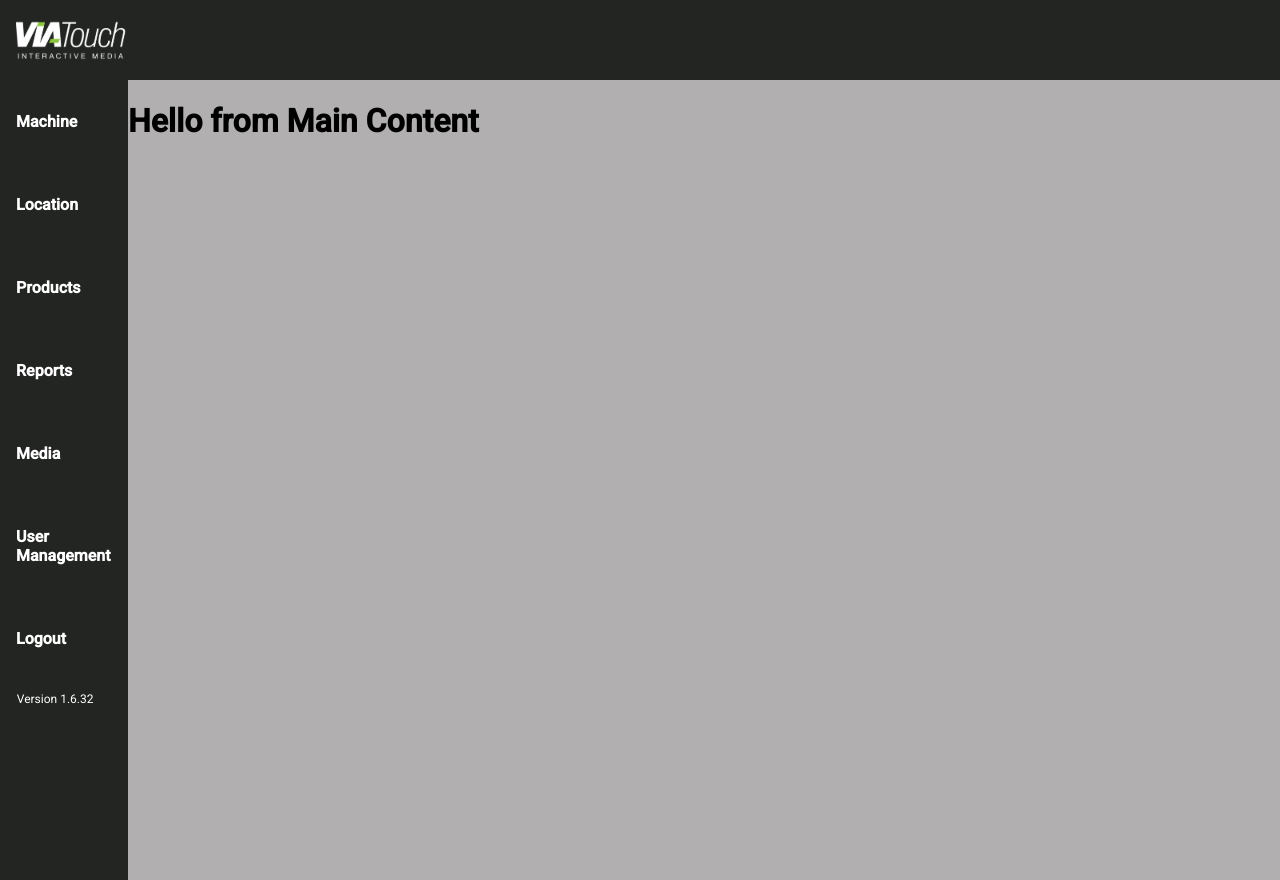
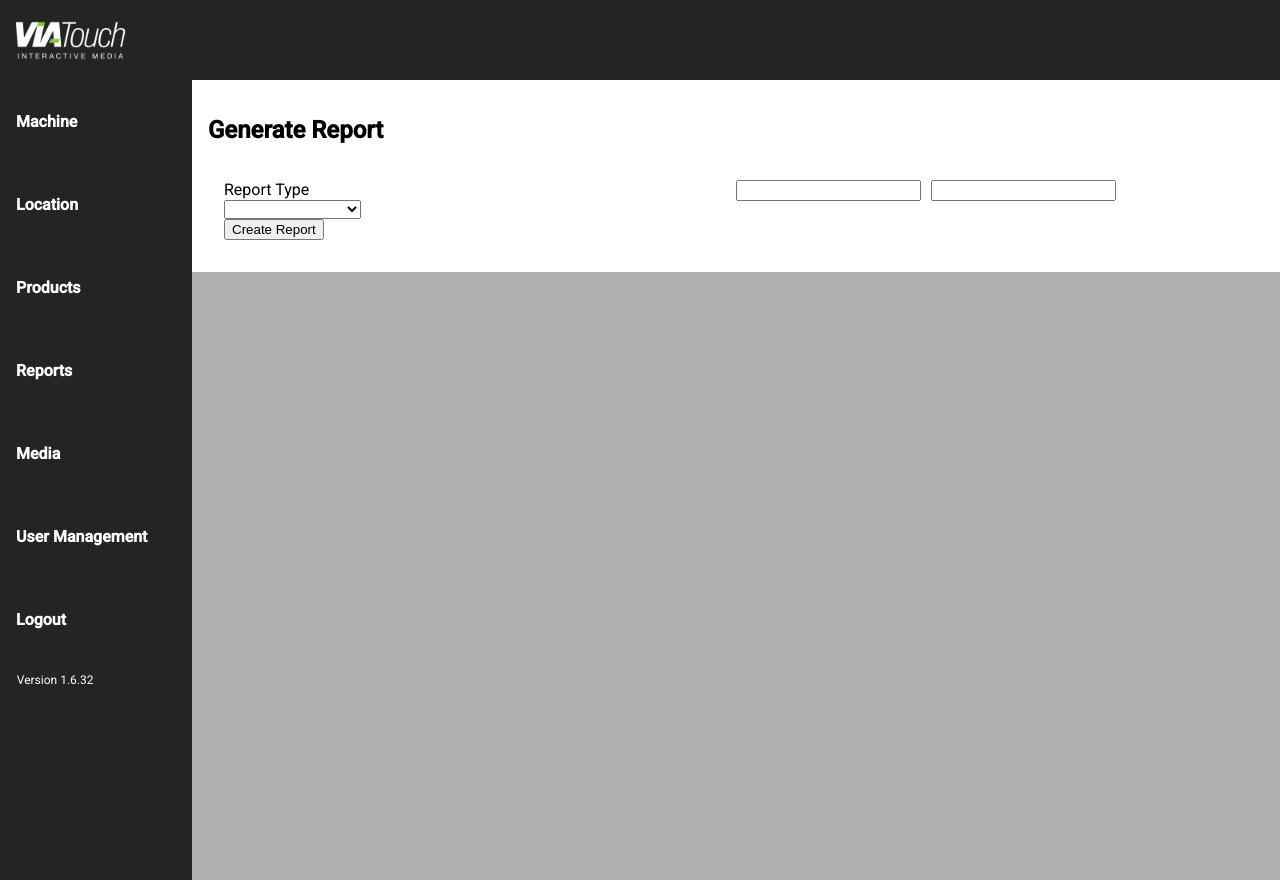
Before and after one commit to TerrenceArceo/viatouch-dashboard-report, a React (Create React App) app: page / in a window 1280 px wide. Built offline with nearby package versions, Linux system fonts and the light colour scheme.

Commit message:
added functionality to keep track of date criteria chosen by the user in GenerateReport Component

```diff
--- a/package.json
+++ b/package.json
@@ -6,7 +6,10 @@
     "@testing-library/jest-dom": "^5.16.1",
     "@testing-library/react": "^12.1.2",
     "@testing-library/user-event": "^13.5.0",
+    "date-fns": "^2.28.0",
     "react": "^17.0.2",
+    "react-calendar": "^3.6.0",
+    "react-datepicker": "^4.6.0",
     "react-dom": "^17.0.2",
     "react-scripts": "5.0.0",
     "web-vitals": "^2.1.4"
--- a/src/components/MainContent.js
+++ b/src/components/MainContent.js
@@ -1,7 +1,9 @@
+import GenerateReport from "../subcomponents/GenerateReport"
+
 export default function MainContent() {
     return (
         <div className="main-content">
-            <h1>Hello from Main Content</h1>
+            <GenerateReport />
         </div>
     )
 }
--- a/src/style.css
+++ b/src/style.css
@@ -48,7 +48,7 @@ aside {
     background: #222521;
     color: #fff;
     height: 100vh;
-    width: 10%;
+    width: 15%;
 }
 
 aside h4 {
@@ -67,5 +67,32 @@ aside h4 {
 
 .main-content {
     background: rgb(177, 175, 175);
-    width: 90%;
+    width: 85%;
 }
+
+/* ---------- */
+/* Generate Report Component */
+/* ---------- */
+
+.generate-report-component {
+    background: #fff;
+    padding: 1em;
+}
+
+.generate-report-component form {
+    width: 50%;
+}
+
+.generate-report-content {
+    display: flex;
+    padding: 1em;
+}
+
+.date-picker {
+    display: flex;
+    margin: 0;
+}
+
+.endDateInput {
+    margin-left: 10px;
+}
--- /dev/null
+++ b/src/subcomponents/GenerateReport.js
@@ -0,0 +1,84 @@
+import {useState, useEffect} from 'react'
+import DatePicker from 'react-datepicker'
+import 'react-datepicker/dist/react-datepicker.css'
+import { format } from 'date-fns'
+
+export default function GenerateReport() {
+    const [reportType, setReportType] = useState('')
+    const [startDate, setStartDate] = useState(null)
+    const [endDate, setEndDate] = useState(null)
+
+
+    function handleChange(event) {
+        const { value } = event.target
+        setReportType(prevType => value)
+    }
+
+    function formattedDate(selectedDate) {
+        const newDate = new Date(selectedDate)
+        const formatted = format(newDate, 'yyyy-MM-dd')
+        return formatted
+    }
+
+    useEffect(() => {
+        if (startDate !== null && endDate !== null) {
+            fetch("https://viatouchmedia-test.apigee.net/loyalty/reports/sales", {
+                method: "POST",
+                body: JSON.stringify({
+                    "from_date": `${formattedDate(startDate)}`,
+                    "to_date": `${formattedDate(endDate)}`,
+                    "top_level_grouping": "client_id",
+                    "sort":"items_sold,d"
+                }),
+                headers: {
+                    "Content-Type": "application/json",
+                    "Authorization": "Bearer YCXW1zkNJvg4T6aKK9W6sQx2bNrQ"
+                }
+            })
+                .then(res => res.json())
+                .then(data => console.log(data))
+        }
+    }, [startDate, endDate])
+
+    // call the fetch inside the use effect
+    // use iff statement stating that if startDate and endDates are null
+
+
+    return (
+        <section className='generate-report-component'>
+            <h1>Generate Report</h1>
+            <div className='generate-report-content'>
+                <form>
+                    <label htmlFor='dropdown'>Report Type</label>
+                    <br />
+                    <select
+                        id='dropdown'
+                        value={reportType}
+                        name='reportType'
+                        onChange={handleChange}
+                    >
+                        <option value=""></option>
+                        <option value="transaction">Transaction</option>
+                        <option value="financialSummary">Financial Summary</option>
+                    </select>
+                    <br />
+                    <button>Create Report</button>
+                </form>
+                <div className='date-picker'>
+                    <DatePicker
+                        selected={startDate}
+                        onChange={date => setStartDate(date)}
+                        className='startDateInput'
+                        dateFormat="yyyy-MM-dd"
+                    />
+                    <DatePicker
+                        selected={endDate}
+                        onChange={date => setEndDate(date)}
+                        className='endDateInput'
+                        dateFormat="yyyy-MM-dd"
+                    />
+                </div>
+            </div>
+        </section>
+    )
+}
```
Also changed, not shown: 1 other file (tests, documents, lock files or other folders).
